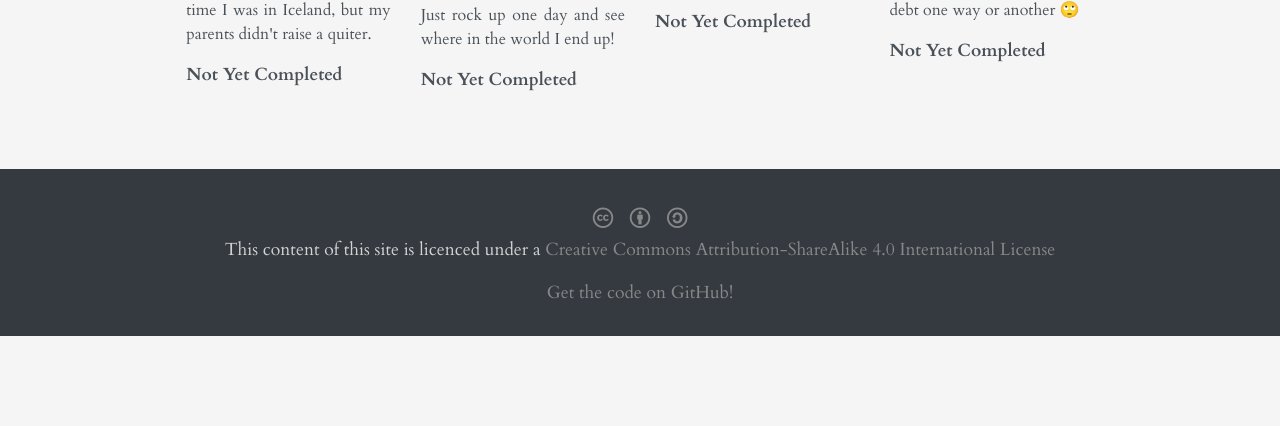
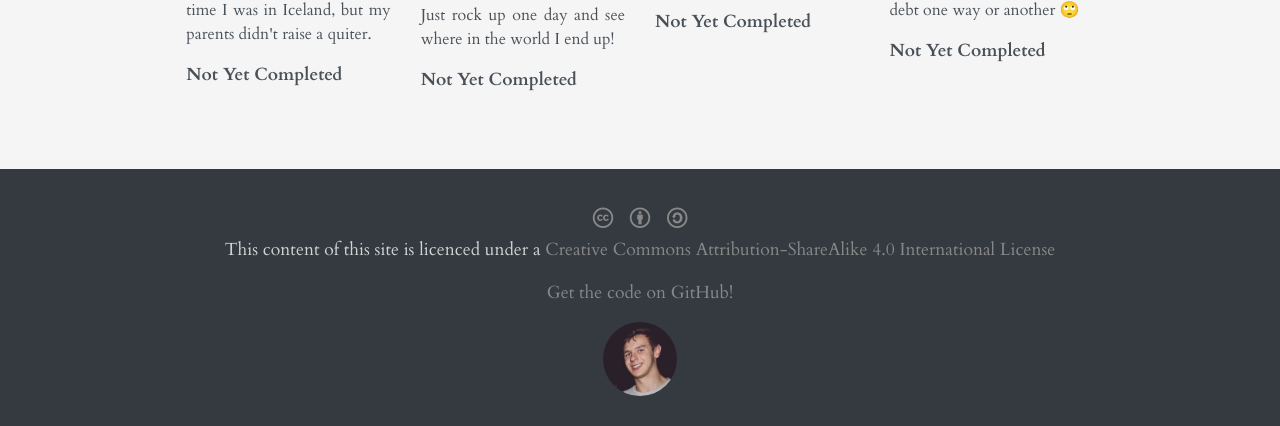
Before and after one commit to george1410/personal-site, a PHP site: page / in a window 1280 px wide. Shown: the part 3099-3525 px from the top of the page. Before the commit the page ends 3435 px from the top, so only its background shows below. Run offline with PHP 8.4, Linux system fonts and the light colour scheme; some libraries are stand-ins or nearby versions.

Commit message:
added footer image

```diff
--- a/index.php
+++ b/index.php
@@ -249,6 +249,11 @@
                 <p><a href="https://github.com/george1410/personal-site" target="_blank">Get the code on GitHub!</a></p>
             </div>
         </div>
+        <div class="row justify-content-center">
+            <div class="col-md-1">
+                <img class="img-fluid rounded-circle" src="images/me.jpg" alt="George McCarron">
+            </div>
+        </div>
     </div>
 </body>
 </html>
--- a/style.css
+++ b/style.css
@@ -260,7 +260,3 @@ p.cc-icons {
     font-weight: normal;
     margin-bottom: 0px;
 }
-
-.footer p:last-of-type {
-    margin-bottom: 0px;
-}
```
Also changed, not shown: images/me.jpg (added).
